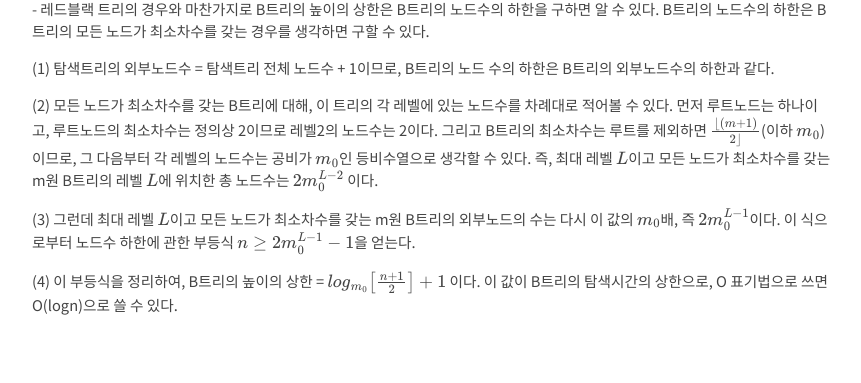
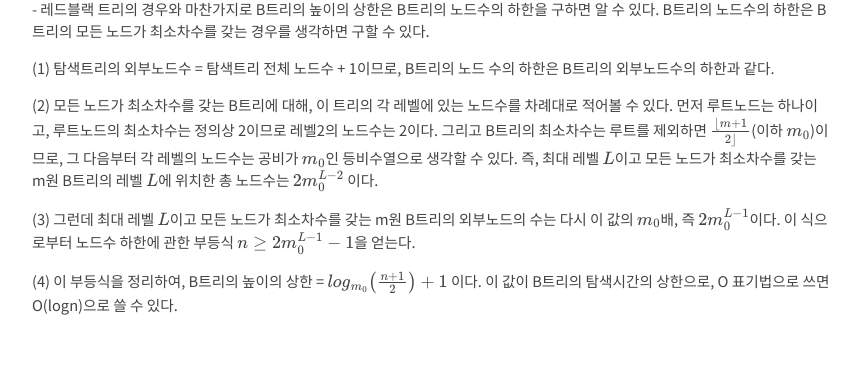
Before and after one commit to kangwooklee29/blog, a Jekyll site: the page built from 알고리즘 & 자료구조/_posts/2021-10-05-B트리.md, in a window 1280 px wide and 900 px high, scrolled down 913 px. Shown: the part 145-528 px from the top of the window, without its empty margins (208-1069 px from the left). Built offline with Jekyll 4.4.1, drawn with Linux system fonts in a browser that asks for light colours; nearby versions of some CDN libraries; our own code applies the rules of GitHub Pages for plain Markdown files; formulas are drawn with MathJax 3; comment, search, counter and statistics services are not loaded.

Commit message:
Update 2021-10-05-B트리.md

```diff
--- a/알고리즘 & 자료구조/_posts/2021-10-05-B트리.md
+++ b/알고리즘 & 자료구조/_posts/2021-10-05-B트리.md
@@ -22,11 +22,11 @@
 
 (1) 탐색트리의 외부노드수 = 탐색트리 전체 노드수 + 1이므로, B트리의 노드 수의 하한은 B트리의 외부노드수의 하한과 같다.
 
-(2) 모든 노드가 최소차수를 갖는 B트리에 대해, 이 트리의 각 레벨에 있는 노드수를 차례대로 적어볼 수 있다. 먼저 루트노드는 하나이고, 루트노드의 최소차수는 정의상 2이므로 레벨2의 노드수는 2이다. 그리고 B트리의 최소차수는 루트를 제외하면 \\(\lfloor (m+1) \over 2 \rfloor \\)(이하 \\(m_0\\))이므로, 그 다음부터 각 레벨의 노드수는 공비가 \\(m_0\\)인 등비수열으로 생각할 수 있다. 즉, 최대 레벨 \\(L\\)이고 모든 노드가 최소차수를 갖는 m원 B트리의 레벨 \\(L\\)에 위치한 총 노드수는 \\(2 m_0 ^ {L-2} \\) 이다.
+(2) 모든 노드가 최소차수를 갖는 B트리에 대해, 이 트리의 각 레벨에 있는 노드수를 차례대로 적어볼 수 있다. 먼저 루트노드는 하나이고, 루트노드의 최소차수는 정의상 2이므로 레벨2의 노드수는 2이다. 그리고 B트리의 최소차수는 루트를 제외하면 \\(\lfloor {m+1} \over 2 \rfloor \\)(이하 \\(m_0\\))이므로, 그 다음부터 각 레벨의 노드수는 공비가 \\(m_0\\)인 등비수열으로 생각할 수 있다. 즉, 최대 레벨 \\(L\\)이고 모든 노드가 최소차수를 갖는 m원 B트리의 레벨 \\(L\\)에 위치한 총 노드수는 \\(2 m_0 ^ {L-2} \\) 이다.
 
 (3) 그런데 최대 레벨 \\(L\\)이고 모든 노드가 최소차수를 갖는 m원 B트리의 외부노드의 수는 다시 이 값의 \\(m_0\\)배, 즉 \\(2 m_0 ^ {L-1} \\)이다. 이 식으로부터 노드수 하한에 관한 부등식 \\( n \geq 2 m_0 ^ {L-1} - 1\\)을 얻는다.
 
-(4) 이 부등식을 정리하여, B트리의 높이의 상한 = \\(log_{m_0} {\left[ {n+1} \over 2 \right]}  + 1 \\) 이다. 이 값이 B트리의 탐색시간의 상한으로, O 표기법으로 쓰면 O(logn)으로 쓸 수 있다.
+(4) 이 부등식을 정리하여, B트리의 높이의 상한 = \\(log_{m_0} {\left( {n+1} \over 2 \right)}  + 1 \\) 이다. 이 값이 B트리의 탐색시간의 상한으로, O 표기법으로 쓰면 O(logn)으로 쓸 수 있다.
 
 
 ### 4. B트리의 삽입
```
